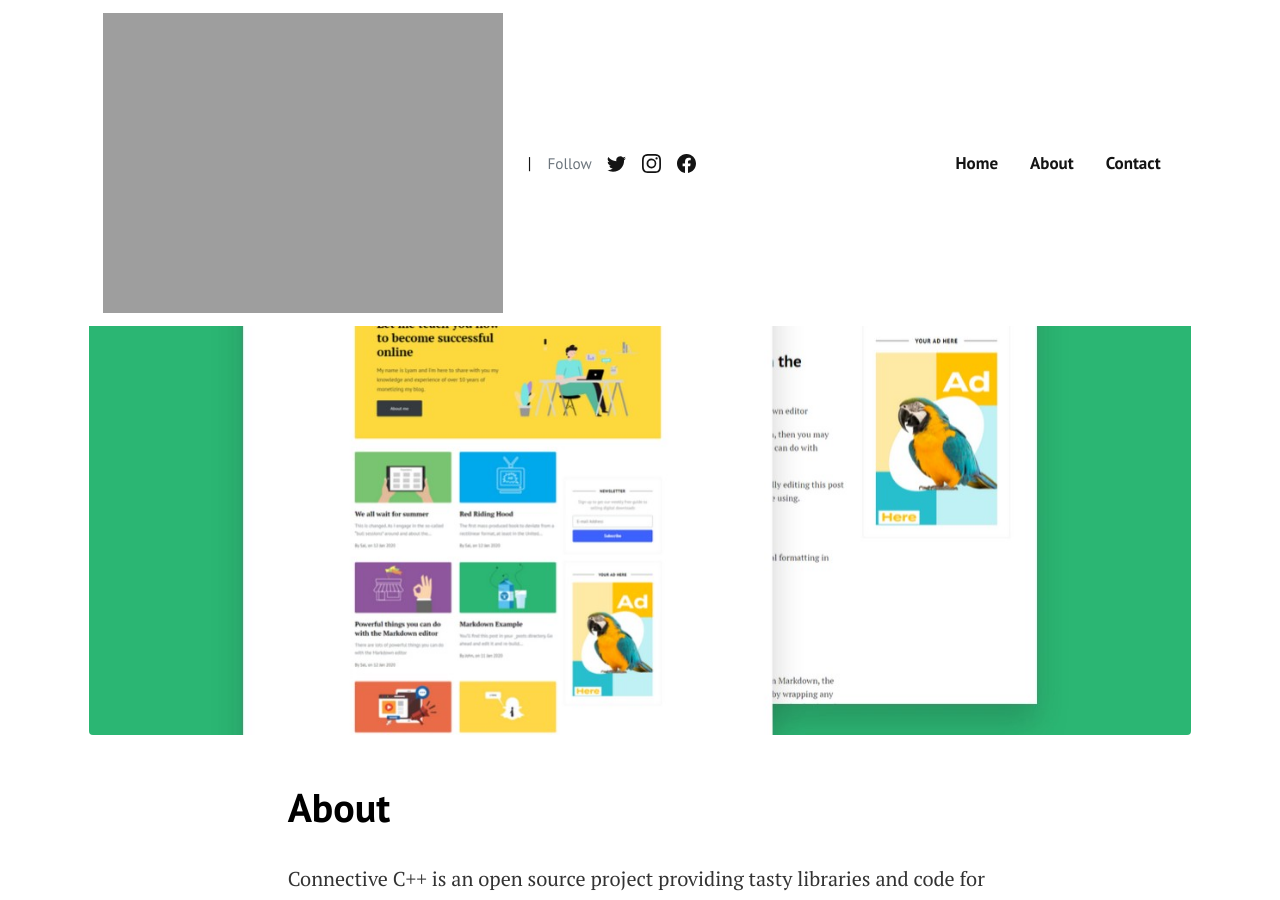
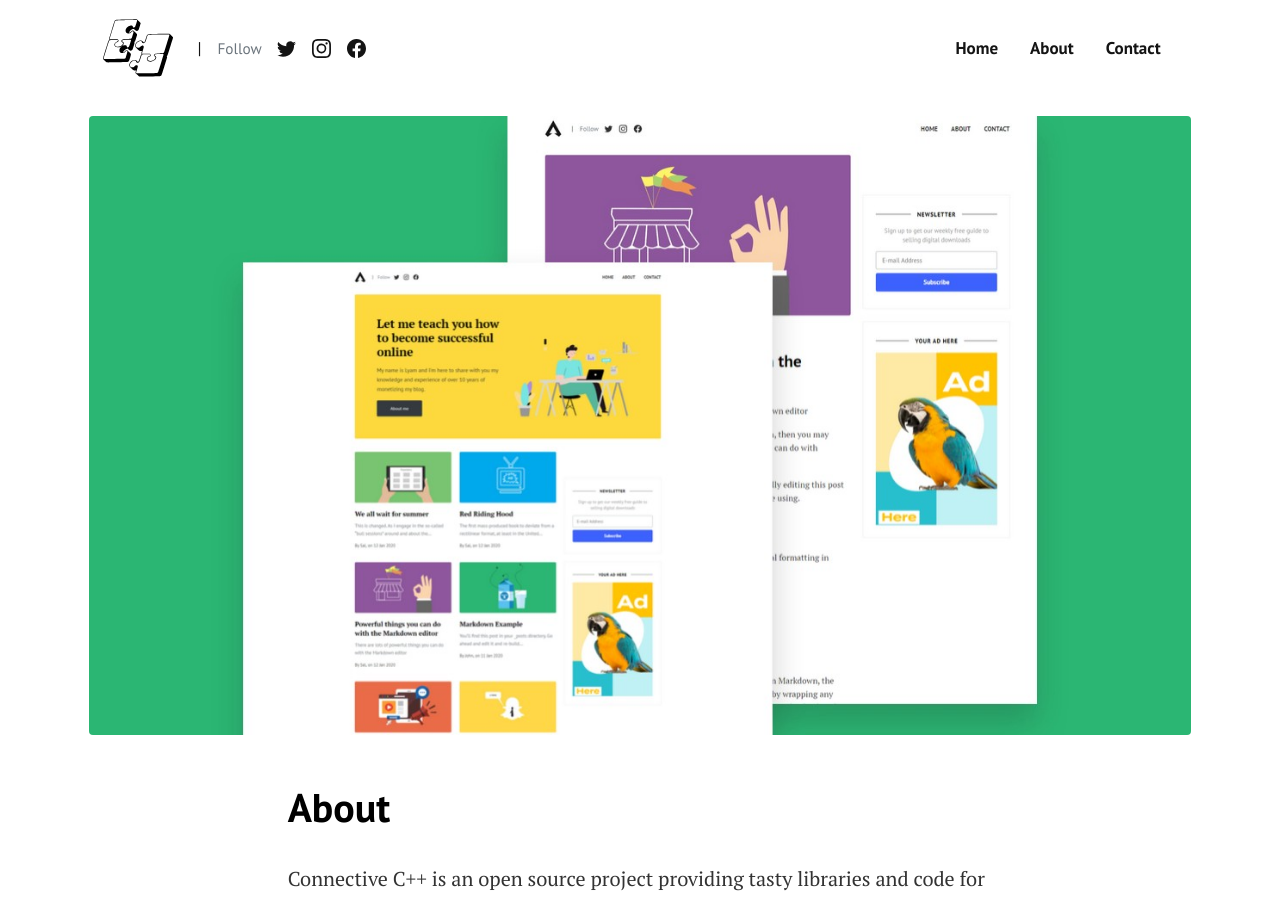
Before and after one commit to srcodes12/connectivecpp.github.io, a Jekyll site: the page about/index.html, which Jekyll copies as it is, in a window 1280 px wide and 900 px high. Built offline with Jekyll 4.4.1, drawn with Linux system fonts in a browser that asks for light colours.

Commit message:
fixed ico img

```diff
--- a/_config.yml
+++ b/_config.yml
@@ -5,7 +5,7 @@ timezone: UTC
 baseurl: "/ConnectiveC++"
 permalink: "/:title/"
 logo: 'assets/images/logo.svg'
-favicon: 'assets/images/favicon.ico'
+favicon: 'assets/images/logo.ico'
 author: Sal
 paginate: 30
 disqus: 'connectivec++website'
--- a/about/index.html
+++ b/about/index.html
@@ -48,7 +48,7 @@
 
           <a class="navbar-brand text-dark font-weight-bold big d-flex align-items-center" href="/ConnectiveC++/">
 
-          <img class="mr-2" src="/ConnectiveC++/assets/images/logo.png" alt="logo">
+          <img class="mr-2" src="/ConnectiveC++/assets/images/logo.svg" alt="logo">
 
           </a> |
 
```
Also changed, not shown: assets/images/logo.ico (added), assets/images/logo.svg, 9 other files.
